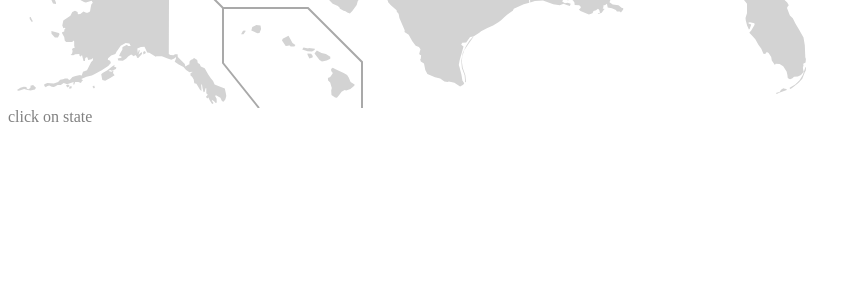
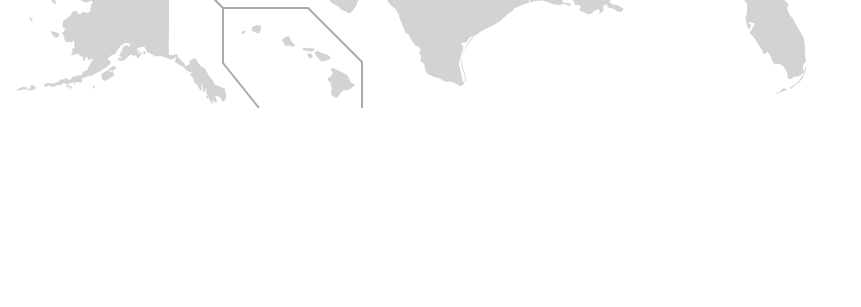
Before and after one commit to isaaclee12/racial-disparities-in-police-killings-by-state, a Flask app: page /maptest in a window 1280 px wide. Shown: the part 493-800 px from the top of the page, without its empty margins (0-861 px from the left). Run offline with Flask 2, Linux system fonts and the light colour scheme; parts of the project's set-up code (start-up, migrations or seed data) failed here and were passed over.

Commit message:
Update main.css

```diff
--- a/static/main.css
+++ b/static/main.css
@@ -36,5 +36,5 @@ path:not(#frames):hover, circle:hover {
 /* END CODE from websitebeaver.com*/
 
 #stats {
-    color: gray
+    color: white;
 }
```
